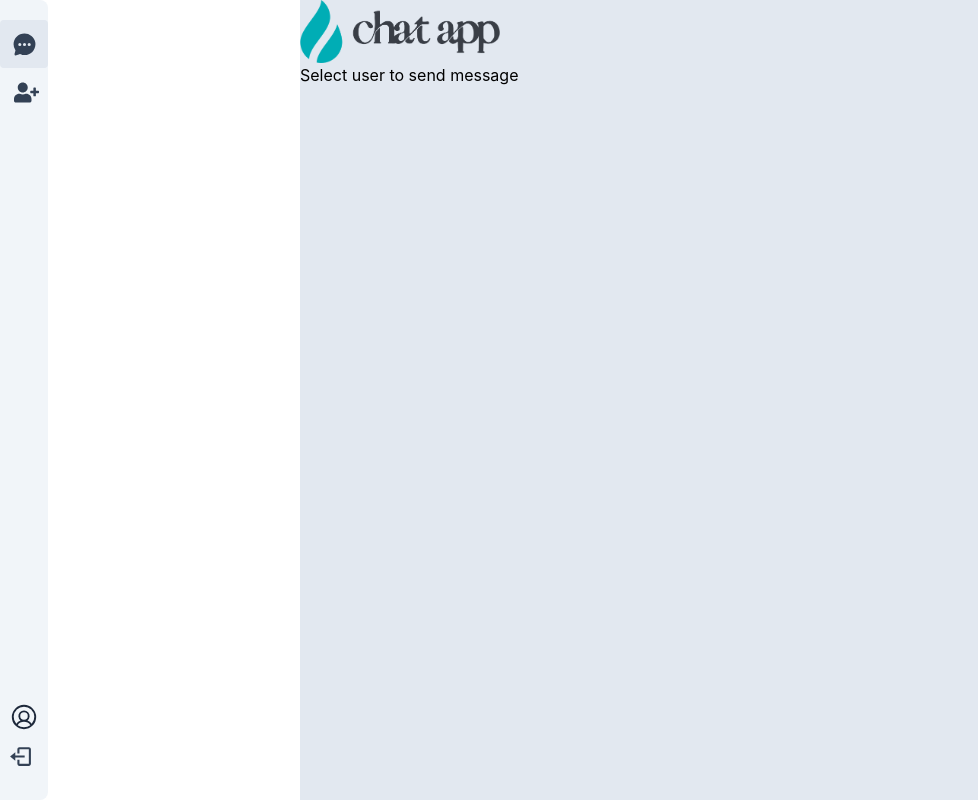
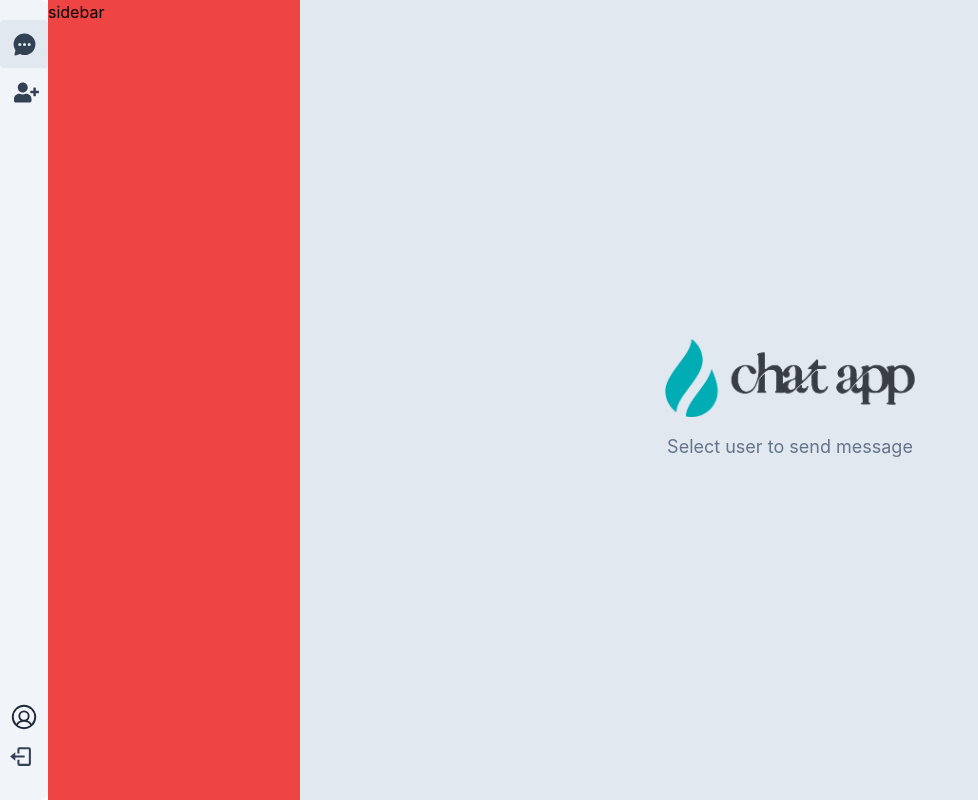
Before and after one commit to Faixan6190/Realtime-Chat, a React (Create React App) app in the folder client/: page / in a window 1280 px wide. Shown: the whole page, without its empty margins (0-978 px from the left). Built offline with nearby package versions, Linux system fonts and the light colour scheme; no server answers.

Commit message:
update ui

```diff
--- a/client/src/components/Sidebar.js
+++ b/client/src/components/Sidebar.js
@@ -11,7 +11,7 @@ const Sidebar = () => {
   const user = useSelector((state) => state?.user);
   const [editUserOpen, setEditUserOpen] = useState(false);
   return (
-    <div className="w-full h-full">
+    <div className="w-full h-full grid grid-cols-[48px,1fr]">
       <div className="bg-slate-100 w-12 h-full rounded-tr-lg rounded-br-lg py-5 text-slate-700 flex flex-col justify-between">
         <div>
           <NavLink
@@ -43,6 +43,7 @@ const Sidebar = () => {
         </div>
       </div>
       {/**edit user details**/}
+      <div className="w-full bg-red-500">sidebar</div>
       {editUserOpen && <EditUserDetails onClose={() => setEditUserOpen(false)} user={user} />}
     </div>
   );
--- a/client/src/pages/Home.js
+++ b/client/src/pages/Home.js
@@ -20,7 +20,7 @@ const Home = () => {
         withCredentials: true,
       });
       dispatch(setUser(response.data.data));
-      if (response.data.logout) {
+      if (response.data.data.logout) {
         dispatch(logout());
         navigate("/email");
       }
@@ -40,11 +40,11 @@ const Home = () => {
       <section className={`${basePath && "hidden"}`}>
         <Outlet />
       </section>
-      <div>
+      <div className="lg:flex justify-center items-center flex-col gap-2 hidden">
         <div>
-          <img src={logo} alt="logo" width={200} />
+          <img src={logo} alt="logo" width={250} />
         </div>
-        <p>Select user to send message</p>
+        <p className="text-lg mt-2 text-slate-500">Select user to send message</p>
       </div>
     </div>
   );
```
